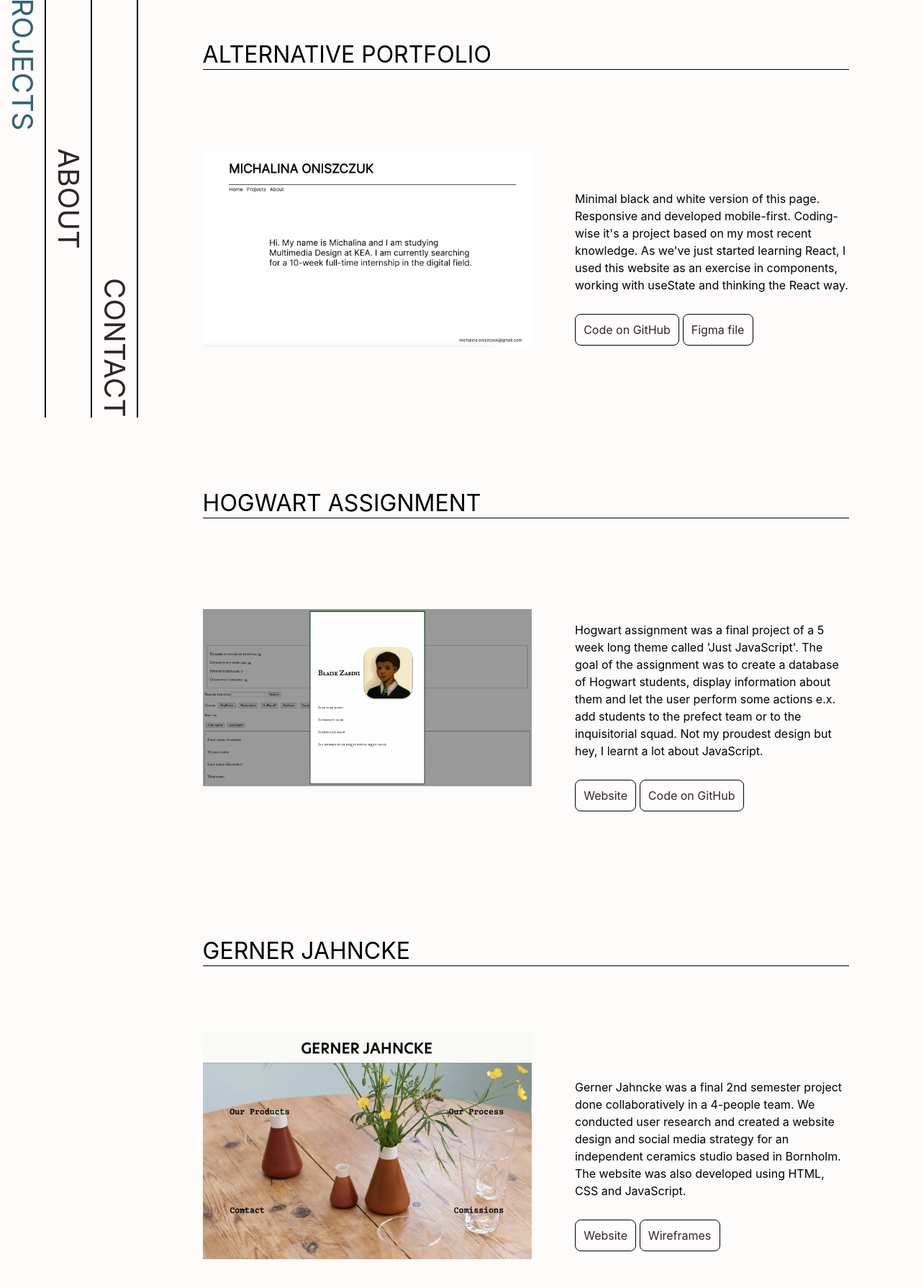
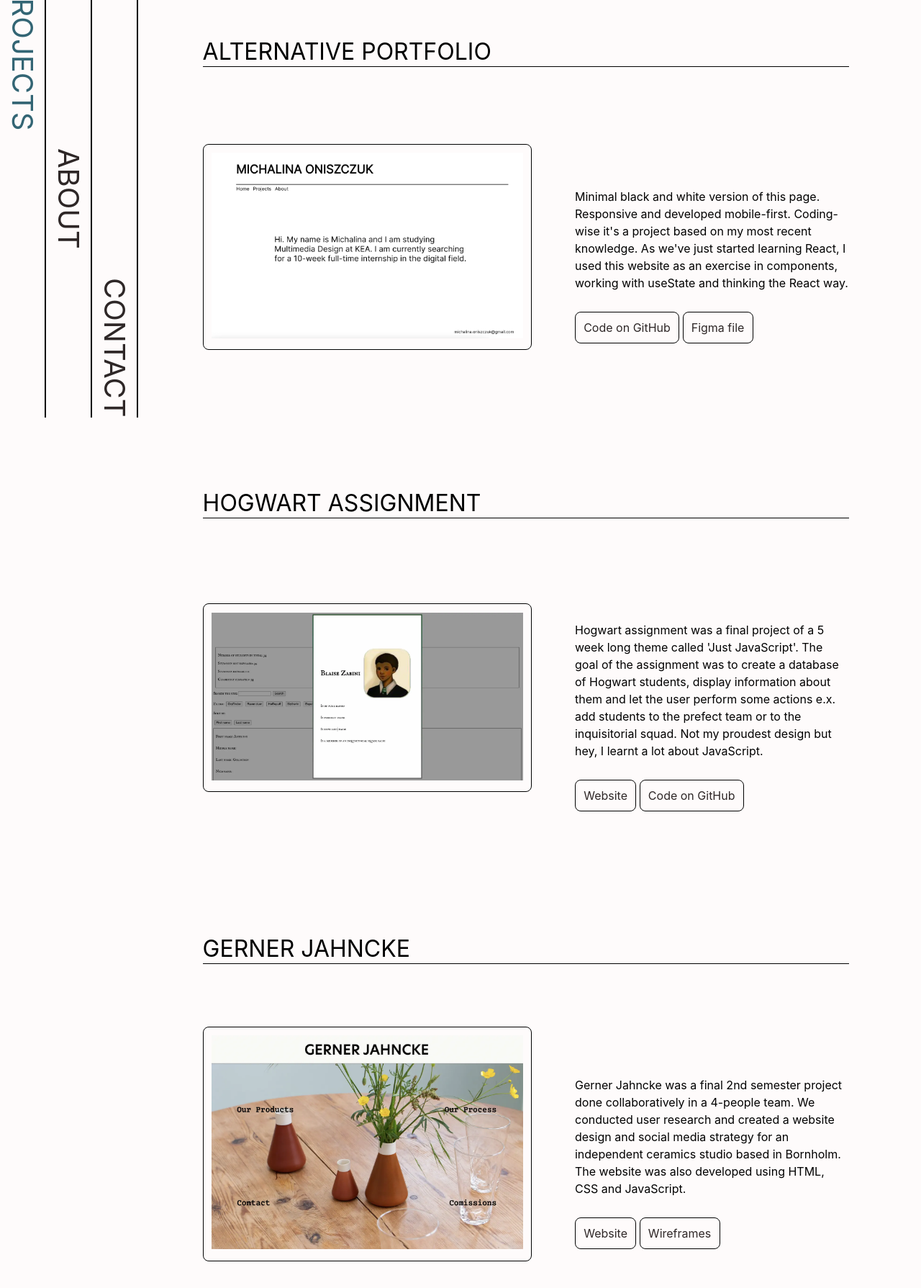
Before and after one commit to michalina-ok/portfolio_javascript, a website built with Vite: page projects.html in a window 1280 px wide. Shown: the part 220-2009 px from the top of the page at 72% size. Built offline with nearby package versions, Linux system fonts and the light colour scheme.

Commit message:
added links to imgs in projects.html

```diff
--- a/projects.html
+++ b/projects.html
@@ -88,7 +88,7 @@
 
         <div class="project">
           <h2>Alternative portfolio</h2>
-          <img src="/assets/portfolio_react.webp" alt="Screenshot of a website. Main content of the page says: Hi. My name is Michalina and I am studying Multimedia Design at KEA. I am currently searching for a 10-week full-time internship in the digital field." />
+          <a href="https://michalina-oniszczuk-portfolio-react.netlify.app/"><img src="/assets/portfolio_react.webp" alt="Screenshot of a website. Main content of the page says: Hi. My name is Michalina and I am studying Multimedia Design at KEA. I am currently searching for a 10-week full-time internship in the digital field." /></a>
           <div>
             <p>
               Minimal black and white version of this page. Responsive and developed mobile-first. Coding-wise it's a project based on my most recent knowledge. As we've just started learning React, I used this website as an exercise in components,
@@ -101,7 +101,7 @@
 
         <div class="project">
           <h2>Hogwart assignment</h2>
-          <img src="/assets/hogwart_assignment.webp" alt="Screenshot of a website. In the foreground there is a card containing data about a selected student: his name, picture and information about his status" />
+         <a href="https://michalina-ok.github.io/hogwart_assignment/"> <img src="/assets/hogwart_assignment.webp" alt="Screenshot of a website. In the foreground there is a card containing data about a selected student: his name, picture and information about his status" /></a>
           <div>
             <p>
               Hogwart assignment was a final project of a 5 week long theme called 'Just JavaScript'. The goal of the assignment was to create a database of Hogwart students, display information about them and let the user perform some actions e.x.
@@ -113,7 +113,7 @@
         </div>
         <div class="project">
           <h2>Gerner Jahncke</h2>
-          <img src="/assets/gerner_jahncke.webp" alt="Screenshot of a website. The header says 'Gerner Jahncke'. The background picture presents vases and glasses on a table. There are four categories a user can choose - our products, our process, contact anmd comissions." />
+          <a href="http://gareth.dk/portfolio/Assets/Projects/gernerJahncke/index.html"><img src="/assets/gerner_jahncke.webp" alt="Screenshot of a website. The header says 'Gerner Jahncke'. The background picture presents vases and glasses on a table. There are four categories a user can choose - our products, our process, contact anmd comissions." /></a>
           <div>
             <p>Gerner Jahncke was a final 2nd semester project done collaboratively in a 4-people team. We conducted user research and created a website design and social media strategy for an independent ceramics studio based in Bornholm. The website was also developed using HTML, CSS and JavaScript.</p>
             <a href="http://gareth.dk/portfolio/Assets/Projects/gernerJahncke/index.html" target="_blank">Website</a>
```
Also changed, not shown: contact.html (+1 -1 lines), contact_postcard.svg (added), postacard_contact.svg (deleted).
